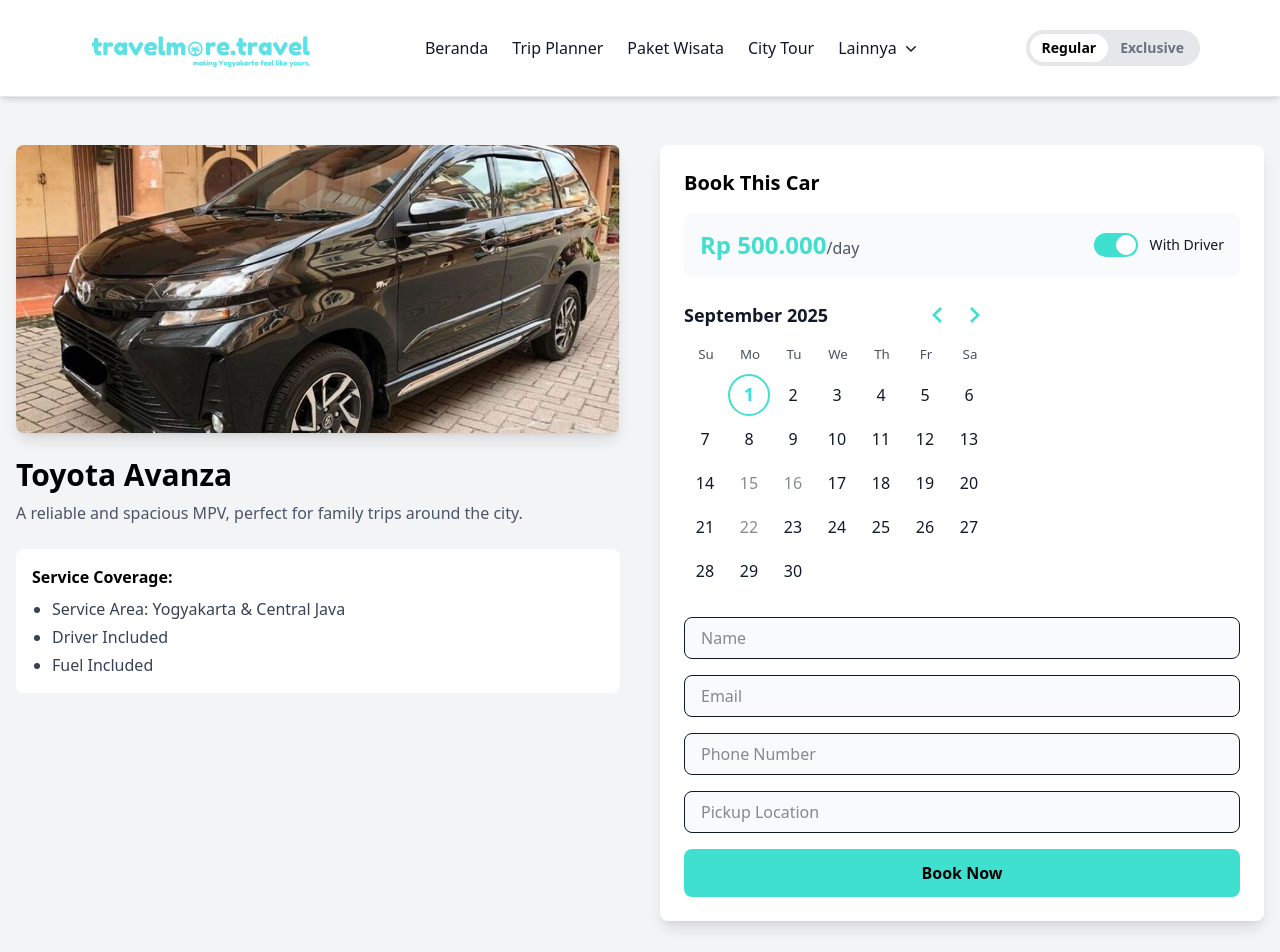
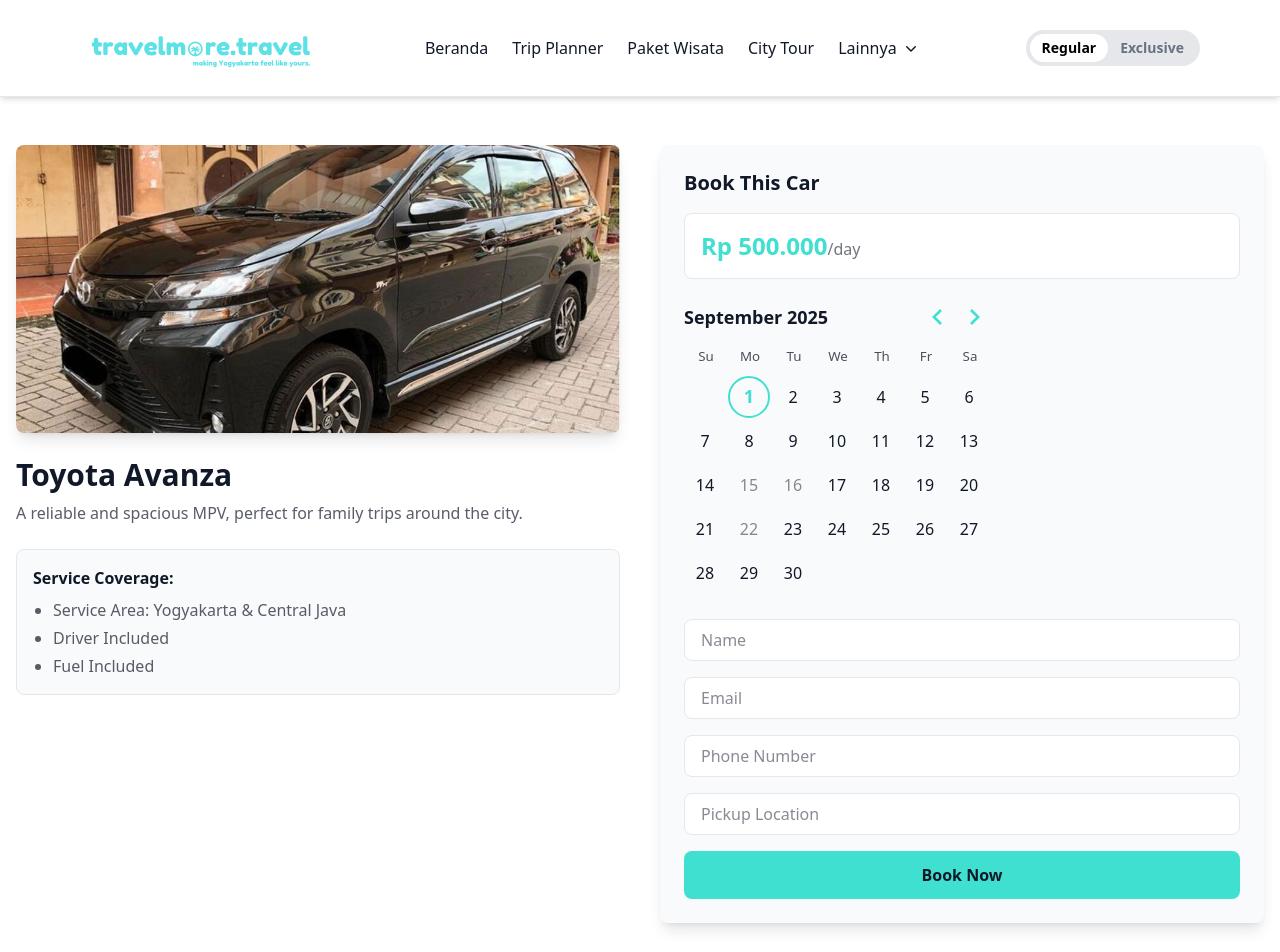
Before and after one commit to cimisachimi/travelmore, a Next.js app: page /car-rental/1 in a window 1280 px wide. Shown: the top 952 px of the page. Built offline with nearby package versions, Linux system fonts and the light colour scheme.

Commit message:
repair color all section

```diff
--- a/app/blog/[id]/page.tsx
+++ b/app/blog/[id]/page.tsx
@@ -29,7 +29,7 @@
     <div className="max-w-3xl mx-auto px-6 py-16">
       <Link
         href="/blog"
-        className="text-blue-600 font-medium hover:underline mb-6 inline-block"
+        className="text-primary font-medium hover:underline mb-6 inline-block"
       >
         ← Kembali ke Blog
       </Link>
--- a/app/car-rental/[id]/page.tsx
+++ b/app/car-rental/[id]/page.tsx
@@ -1,3 +1,4 @@
+// app/car-rental/[id]/page.tsx
 "use client";
 
 import React, { useState } from "react";
@@ -8,24 +9,25 @@
 import "@/styles/calendar.css"; // Import the new calendar styles
 import { useTheme } from "@/components/ThemeProvider";
 import type { Car } from "@/data/cars";
+import { cars } from "@/data/cars"; // Import the actual car data
 
 export default function CarDetailPage() {
-  const { theme, prices } = useTheme();
+  const { theme } = useTheme();
   const { id } = useParams();
-  const car = prices.cars.find((c: Car) => c.id.toString() === id);
+  // Find car based on string ID from URL
+  const car = cars.find((c: Car) => String(c.id) === id);
 
-  const [withDriver, setWithDriver] = useState(true);
   const [selectedDate, setSelectedDate] = useState<Date | undefined>(new Date());
 
   if (!car) {
-    return <div className="p-10 text-center">Car not found.</div>;
+    return <div className="p-10 text-center text-foreground">Car not found.</div>;
   }
 
-  const price = withDriver
-    ? theme === 'regular' ? car.regularPriceWithDriver : car.exclusivePriceWithDriver
-    : theme === 'regular' ? car.regularPriceWithoutDriver : car.exclusivePriceWithoutDriver;
+  // --- Perbaikan: Harga sekarang selalu dengan driver ---
+  const price = theme === 'regular' ? car.regularPriceWithDriver : car.exclusivePriceWithDriver;
 
-  const bookedDays = car.bookedDates.map((d) => new Date(d));
+  // --- Perbaikan: bookedDays sekarang memiliki format yang benar ---
+  const bookedDays = car.bookedDates.map((d: string) => new Date(d));
 
   const formatCurrency = (amount: number) => {
     return new Intl.NumberFormat("id-ID", {
@@ -41,7 +43,7 @@
   };
 
   return (
-    <div className="bg-gray-100 dark:bg-gray-900">
+    <div className="bg-background text-foreground min-h-screen">
       <div className="container mx-auto px-4 py-12">
         <div className="grid lg:grid-cols-2 gap-10">
           {/* Left: Car info */}
@@ -54,12 +56,12 @@
                 className="object-cover"
               />
             </div>
-            <h2 className="text-3xl font-bold mt-6 text-black dark:text-white">{car.name}</h2>
-            <p className="mt-2 text-gray-600 dark:text-gray-300">{car.description}</p>
+            <h2 className="text-3xl font-bold mt-6 text-foreground">{car.name}</h2>
+            <p className="mt-2 text-foreground/70">{car.description}</p>
 
-            <div className="mt-6 p-4 bg-white dark:bg-gray-800 rounded-lg">
-              <h3 className="font-semibold mb-2 text-black dark:text-white">Service Coverage:</h3>
-              <ul className="list-disc pl-5 text-gray-700 dark:text-gray-300 space-y-1">
+            <div className="mt-6 p-4 bg-card rounded-lg border border-border">
+              <h3 className="font-semibold mb-2 text-foreground">Service Coverage:</h3>
+              <ul className="list-disc pl-5 text-foreground/70 space-y-1">
                 <li>Service Area: Yogyakarta & Central Java</li>
                 <li>Driver Included</li>
                 <li>Fuel Included</li>
@@ -68,40 +70,41 @@
           </div>
 
           {/* Right: Booking Form */}
-          <div className="bg-white dark:bg-gray-800 shadow-lg rounded-lg p-6">
-            <h3 className="text-xl font-bold mb-4 text-black dark:text-white">Book This Car</h3>
+          <div className="bg-card shadow-lg rounded-lg p-6">
+            <h3 className="text-xl font-bold mb-4 text-foreground">Book This Car</h3>
 
-            {/* Price & Driver Toggle */}
-            <div className="flex justify-between items-center mb-4 p-4 bg-gray-50 dark:bg-gray-700 rounded-lg">
+            {/* Price section without driver toggle */}
+            <div className="flex items-center mb-4 p-4 bg-background border border-border rounded-lg">
               <div>
                 <span className="text-2xl font-bold text-primary">{formatCurrency(price)}</span>
-                <span className="text-gray-600 dark:text-gray-400">/day</span>
+                <span className="text-foreground/60">/day</span>
               </div>
-              {/* Driver Toggle */}
-              <label className="inline-flex items-center cursor-pointer">
-                <input type="checkbox" checked={withDriver} onChange={() => setWithDriver(!withDriver)} className="sr-only peer" />
-                <div className="relative w-11 h-6 bg-gray-200 peer-focus:outline-none rounded-full peer dark:bg-gray-600 peer-checked:after:translate-x-full peer-checked:after:border-white after:content-[''] after:absolute after:top-[2px] after:start-[2px] after:bg-white after:border-gray-300 after:border after:rounded-full after:h-5 after:w-5 after:transition-all peer-checked:bg-primary"></div>
-                <span className="ms-3 text-sm font-medium text-gray-900 dark:text-gray-300">With Driver</span>
-              </label>
             </div>
 
-            {/* Calendar */}
+            {/* Kalender */}
+            {/* Perbaikan: Menambahkan class untuk tampilan yang lebih baik */}
+            <div className="calendar-container">
               <DayPicker
                 mode="single"
                 selected={selectedDate}
                 onSelect={setSelectedDate}
                 disabled={bookedDays}
-              defaultMonth={new Date(2025, 8)}
+                defaultMonth={new Date()}
                 className="custom-daypicker"
               />
+            </div>
 
             {/* Booking Form */}
             <form onSubmit={handleSubmit} className="mt-6 space-y-4">
-              <input type="text" placeholder="Name" className="w-full border rounded-lg px-4 py-2 bg-gray-50 dark:bg-gray-700 dark:border-gray-600 dark:text-white" required />
-              <input type="email" placeholder="Email" className="w-full border rounded-lg px-4 py-2 bg-gray-50 dark:bg-gray-700 dark:border-gray-600 dark:text-white" required />
-              <input type="tel" placeholder="Phone Number" className="w-full border rounded-lg px-4 py-2 bg-gray-50 dark:bg-gray-700 dark:border-gray-600 dark:text-white" required />
-              <input type="text" placeholder="Pickup Location" className="w-full border rounded-lg px-4 py-2 bg-gray-50 dark:bg-gray-700 dark:border-gray-600 dark:text-white" required />
-              <button type="submit" disabled={!selectedDate} className="w-full bg-primary text-black dark:text-white font-bold py-3 rounded-lg hover:brightness-90 disabled:opacity-50 disabled:cursor-not-allowed">
+              <input type="text" placeholder="Name" className="w-full border rounded-lg px-4 py-2 bg-background border-border text-foreground focus:ring-primary focus:ring-2 focus:outline-none transition" required />
+              <input type="email" placeholder="Email" className="w-full border rounded-lg px-4 py-2 bg-background border-border text-foreground focus:ring-primary focus:ring-2 focus:outline-none transition" required />
+              <input type="tel" placeholder="Phone Number" className="w-full border rounded-lg px-4 py-2 bg-background border-border text-foreground focus:ring-primary focus:ring-2 focus:outline-none transition" required />
+              <input type="text" placeholder="Pickup Location" className="w-full border rounded-lg px-4 py-2 bg-background border-border text-foreground focus:ring-primary focus:ring-2 focus:outline-none transition" required />
+              <button
+                type="submit"
+                disabled={!selectedDate}
+                className="w-full bg-primary text-foreground font-bold py-3 rounded-lg hover:brightness-90 disabled:opacity-50 disabled:cursor-not-allowed transition"
+              >
                 Book Now
               </button>
             </form>
--- a/app/car-rental/page.tsx
+++ b/app/car-rental/page.tsx
@@ -3,8 +3,9 @@
 import React from "react";
 import Image from "next/image";
 import Link from "next/link";
-import { useTheme } from "@/components/ThemeProvider"; // Import the useTheme hook
+import { useTheme } from "@/components/ThemeProvider";
 import type { Car } from "@/data/cars";
+import { cars } from "@/data/cars"; // Import the actual cars data
 
 function CarCard({ car }: { car: Car }) {
   const { theme } = useTheme();
@@ -17,12 +18,11 @@
     }).format(amount);
   };
 
-  // Determine which price to display based on the current theme
   const price = theme === 'regular' ? car.regularPriceWithoutDriver : car.exclusivePriceWithoutDriver;
 
   return (
     <Link href={`/car-rental/${car.id}`}>
-      <div className="bg-white dark:bg-gray-800 rounded-lg shadow-lg overflow-hidden hover:shadow-xl transition cursor-pointer h-full flex flex-col">
+      <div className="bg-card text-foreground rounded-lg shadow-lg overflow-hidden hover:shadow-xl transition cursor-pointer h-full flex flex-col">
         <div className="relative h-56 w-full">
           <Image
             src={car.image}
@@ -32,10 +32,10 @@
           />
         </div>
         <div className="p-6 flex flex-col flex-grow">
-          <h3 className="text-xl font-bold text-black dark:text-white">{car.name}</h3>
-          <p className="text-gray-600 dark:text-gray-300 mt-2 line-clamp-2">{car.description}</p>
-          <div className="mt-4 pt-4 border-t border-gray-200 dark:border-gray-700">
-            <p className="text-lg font-bold text-primary">{formatCurrency(price)}<span className="text-sm font-normal text-gray-500 dark:text-gray-400">/day</span></p>
+          <h3 className="text-xl font-bold text-foreground">{car.name}</h3>
+          <p className="text-foreground/70 mt-2 line-clamp-2">{car.description}</p>
+          <div className="mt-4 pt-4 border-t border-border">
+            <p className="text-lg font-bold text-primary">{formatCurrency(price)}<span className="text-sm font-normal text-foreground/50">/day</span></p>
           </div>
         </div>
       </div>
@@ -44,14 +44,14 @@
 }
 
 export default function CarRentalPage() {
-  const { prices } = useTheme();
+  const { theme } = useTheme();
 
   return (
-    <div className="bg-gray-100 dark:bg-gray-900">
+    <div className="bg-background min-h-screen">
       <div className="container mx-auto px-4 lg:px-8 py-12">
-        <h1 className="text-4xl font-bold text-center mb-10 text-black dark:text-white">Car Rental</h1>
+        <h1 className="text-4xl font-bold text-center mb-10 text-foreground">Car Rental</h1>
         <div className="grid gap-8 md:grid-cols-2 lg:grid-cols-3">
-          {prices.cars.map((car: Car) => (
+          {cars.map((car: Car) => (
             <CarCard key={car.id} car={car} />
           ))}
         </div>
```
Also changed, not shown: app/blog/page.tsx (+10 -11 lines), components/OtherServices.tsx (line endings or trailing spaces). Lines whose indentation alone changed are shown as unchanged.
